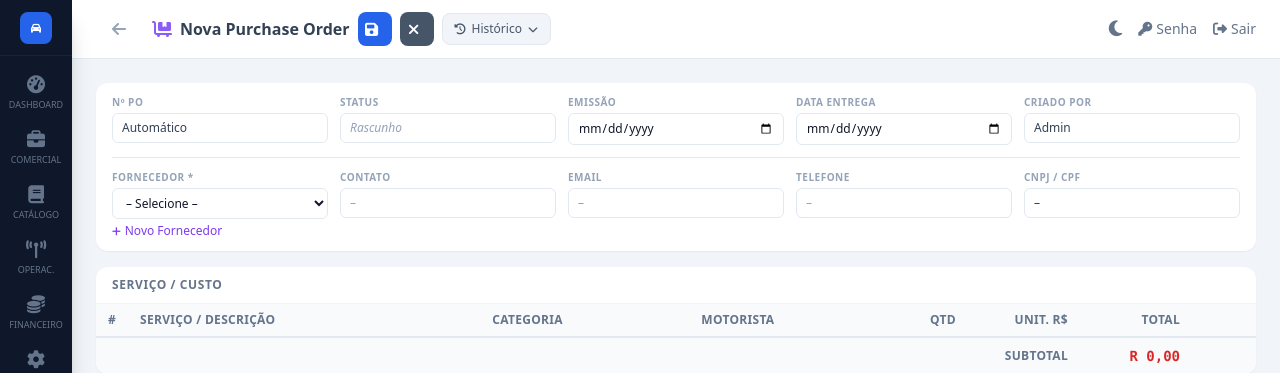
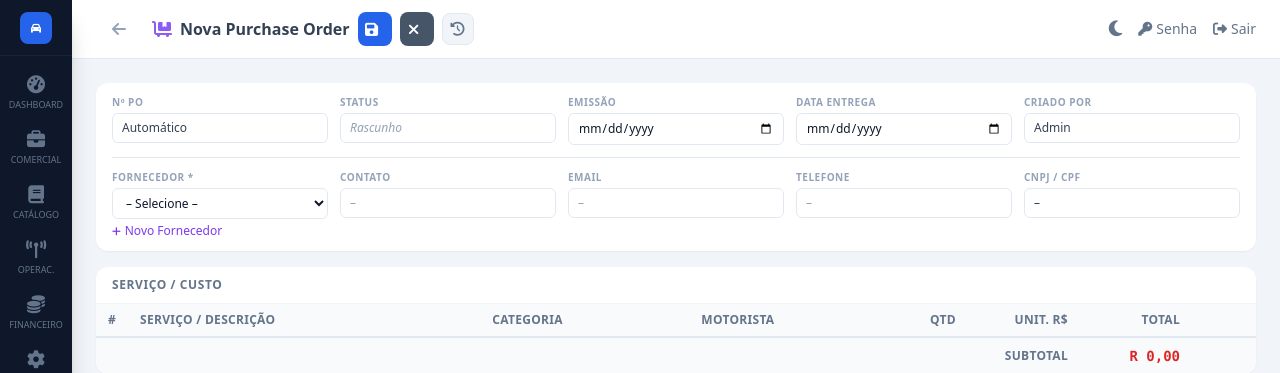
Before and after one commit to ecsconsultoria/ExecFlow, a Flask app: page /po/new in a window 1280 px wide. Shown: the top 373 px of the page. Run offline with Flask 3, Linux system fonts and the light colour scheme; a user stored in the database is signed in; data comes from the database, SQL or seed files in the repository; data that the repository does not hold is empty.

Commit message:
@ ui: padroniza botoes de acao (Histórico/Obs icon-only, cores consistentes)
- Histórico: só ícone (relógio), sem texto/badge/chevron, 3 telas
- Obs: só ícone (balão), sem texto "Obs", 3 telas
- Reabrir RFQ: amber-500→600 (igual SO/PO)
- Todos os botões já possuem title (tooltip) para legenda

Co-Authored-By: Claude <noreply@anthropic.com>
@

```diff
--- a/app/templates/purchase_orders/detail.html
+++ b/app/templates/purchase_orders/detail.html
@@ -226,22 +226,17 @@
     {# Observações #}
     {% if po %}
     <button type="button" onclick="window.dispatchEvent(new CustomEvent('open-obs-modal'))"
-            class="h-8 px-3 text-xs font-medium rounded-lg inline-flex items-center gap-1.5 transition-colors bg-amber-100 dark:bg-amber-900/30 text-amber-700 dark:text-amber-300 hover:bg-amber-200 dark:hover:bg-amber-900/50 border border-amber-200 dark:border-amber-700"
+            class="h-8 w-8 rounded-lg inline-flex items-center justify-center transition-colors bg-amber-100 dark:bg-amber-900/30 text-amber-600 dark:text-amber-400 hover:bg-amber-200 dark:hover:bg-amber-900/50 border border-amber-200 dark:border-amber-700"
             title="Observações">
-      <i class="fa-solid fa-comment-dots text-[11px]"></i> Obs
+      <i class="fa-solid fa-comment-dots text-sm"></i>
     </button>
     {% endif %}
 
     {# ── Histórico dropdown ── #}
     <div class="relative pa-header" x-data="{ histOpen: false }">
       <button type="button" @click="histOpen = !histOpen" title="Histórico de alterações"
-              class="h-8 px-3 text-xs font-medium rounded-lg inline-flex items-center gap-1.5 transition-colors bg-slate-100 dark:bg-slate-700 text-slate-600 dark:text-slate-300 hover:bg-slate-200 dark:hover:bg-slate-600 border border-slate-200 dark:border-slate-600">
-        <i class="fa-solid fa-clock-rotate-left text-[11px]"></i>
-        <span>Histórico</span>
-        {% if po and audit_logs %}
-        <span class="inline-flex items-center px-1.5 py-0.5 rounded-full text-[10px] font-semibold bg-slate-300 dark:bg-slate-500 text-slate-600 dark:text-slate-200">{{ audit_logs|length }}</span>
-        {% endif %}
-        <i class="fa-solid fa-chevron-down text-[10px] transition-transform duration-200" :class="histOpen ? 'rotate-180' : ''"></i>
+              class="h-8 w-8 rounded-lg inline-flex items-center justify-center transition-colors bg-slate-100 dark:bg-slate-700 text-slate-500 dark:text-slate-400 hover:bg-slate-200 dark:hover:bg-slate-600 border border-slate-200 dark:border-slate-600">
+        <i class="fa-solid fa-clock-rotate-left text-sm"></i>
       </button>
       <div x-show="histOpen"
            @click.outside="histOpen = false"
```
Also changed, not shown: app/templates/orders/detail.html (+4 -9 lines), app/templates/quotes/detail.html (+5 -10 lines).
